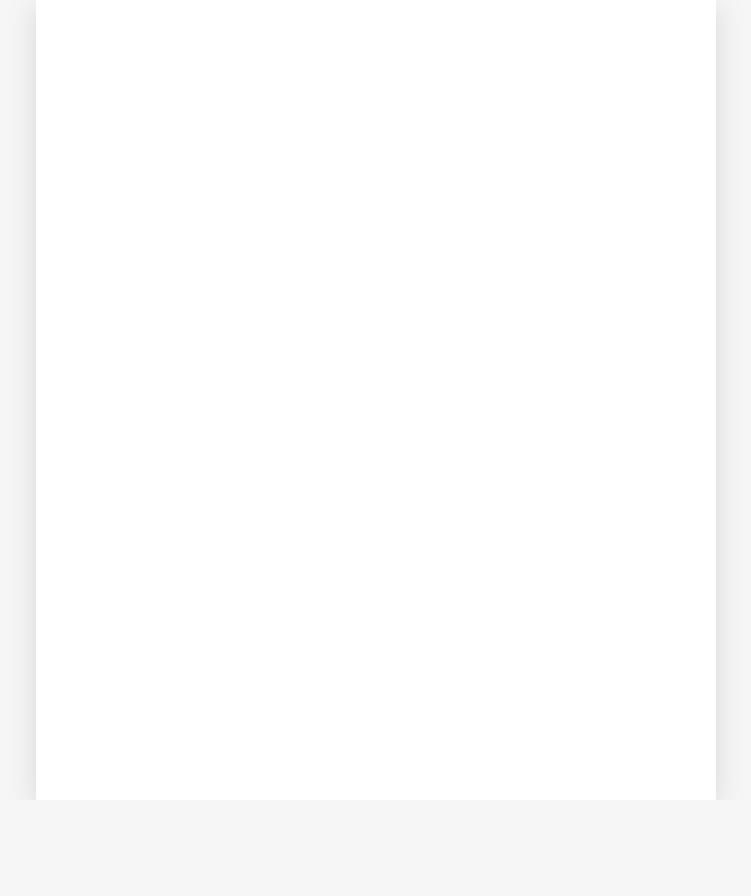
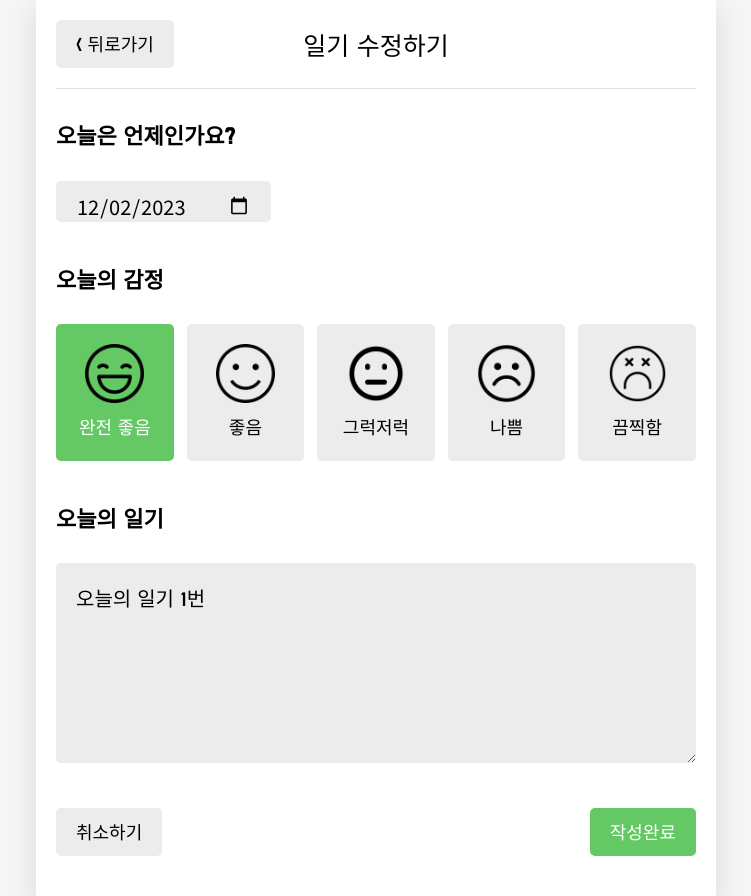
Before and after one commit to earthyoung/react_clonecoding_emotion_diary, a React (Create React App) app: page /edit/1 in a window 1280 px wide. Before the commit this address had no page. Shown: the whole page, without its empty margins (264-1015 px from the left). Before the commit the page ends 800 px from the top, so only its background shows below. Built offline with nearby package versions, Linux system fonts and the light colour scheme; the HTML template or start-up script is replaced by a standard one.

Commit message:
feat: 일기 수정 페이지

```diff
--- a/src/App.js
+++ b/src/App.js
@@ -105,7 +105,7 @@
             <Routes>
               <Route path="/" element={<Home />} />
               <Route path="/new" element={<New />} />
-              <Route path="/edit" element={<Edit />} />
+              <Route path="/edit/:id" element={<Edit />} />
               <Route path="/diary/:id" element={<Diary />} />
             </Routes>
           </div>
--- a/src/components/DiaryEditor.js
+++ b/src/components/DiaryEditor.js
@@ -1,7 +1,7 @@
 import MyHeader from "./MyHeader";
 import MyButton from "./MyButton";
 import { useNavigate } from "react-router-dom";
-import { useContext, useRef, useState } from "react";
+import { useContext, useEffect, useRef, useState } from "react";
 import EmotionItem from "./EmotionItem";
 import {DiaryDispatchContext} from "./../App.js";
 
@@ -37,9 +37,9 @@
     return date.toISOString().slice(0, 10);
 };
 
-const DiaryEditor = () => {
+const DiaryEditor = ({isEdit, originData}) => {
 
-    const {onCreate} = useContext(DiaryDispatchContext);
+    const {onCreate, onEdit} = useContext(DiaryDispatchContext);
     const contentRef = useRef();
     const [content, setContent] = useState("");
     const [emotion, setEmotion] = useState(3);
@@ -56,13 +56,27 @@
             return;
         }
 
-        onCreate(date, content, emotion);
+        if(window.confirm(isEdit ? "일기를 수정하시겠습니까?" : "새로운 일기를 작성하시겠습니까?")) {
+            if(!isEdit) {
+                onCreate(date, content, emotion);
+            } else {
+                onEdit(originData.id, date, content, emotion);
+            }
+        }
         navigate("/", {replace: true});
     };
 
+    useEffect(()=> {
+        if(isEdit) {
+            setDate(getStringDate(new Date(parseInt(originData.date))));
+            setEmotion(originData.emotion);
+            setContent(originData.content);
+        }
+    }, [isEdit, originData])
+
     return (
         <div className="DiaryEditor">
-            <MyHeader headText={"새 일기쓰기"}
+            <MyHeader headText={isEdit ? "일기 수정하기" : "새 일기쓰기"}
             leftChild={<MyButton text="< 뒤로가기" onClick={()=>navigate(-1)} />}/>
             <div>
                 <section>
--- a/src/pages/Edit.js
+++ b/src/pages/Edit.js
@@ -1,21 +1,30 @@
-import { useNavigate, useSearchParams } from "react-router-dom";
+import { useContext, useEffect, useState } from "react";
+import { useNavigate, useParams } from "react-router-dom";
+import { DiaryStateContext } from "../App";
+import DiaryEditor from "../components/DiaryEditor";
 
 const Edit = () => {
 
+    const [originData, setOriginData] = useState();
     const navigate = useNavigate();
-    const [searchParams, setSearchParams] = useSearchParams();
-    const id = searchParams.get("id");
-    const mode = searchParams.get("mode");
-    console.log(id);
-    console.log(mode);
+    const {id} = useParams();
+    const diaryList = useContext(DiaryStateContext);
+
+    useEffect(() => {
+        if (diaryList.length >= 1) {
+            const targetDiary = diaryList.find((it) => it.id === parseInt(id));
+            if (targetDiary) {
+                setOriginData(targetDiary);
+            } else {
+                navigate("/", {replace: true})
+            }
+        }
+
+    }, [diaryList, id]);
 
     return (
         <div>
-            <h1>Edit</h1>
-            <p>이곳은 일기 수정 페이지 입니다.</p>
-            <button onClick={()=>setSearchParams({who: "earthyoung"})}>QS 바꾸기</button>
-            <button onClick={()=>navigate("/")}>홈으로 가기</button>
-            <button onClick={()=>navigate(-1)}>뒤로 가기</button>
+            {originData && <DiaryEditor isEdit={true} originData={originData} />}
         </div>
     );
 };
```
